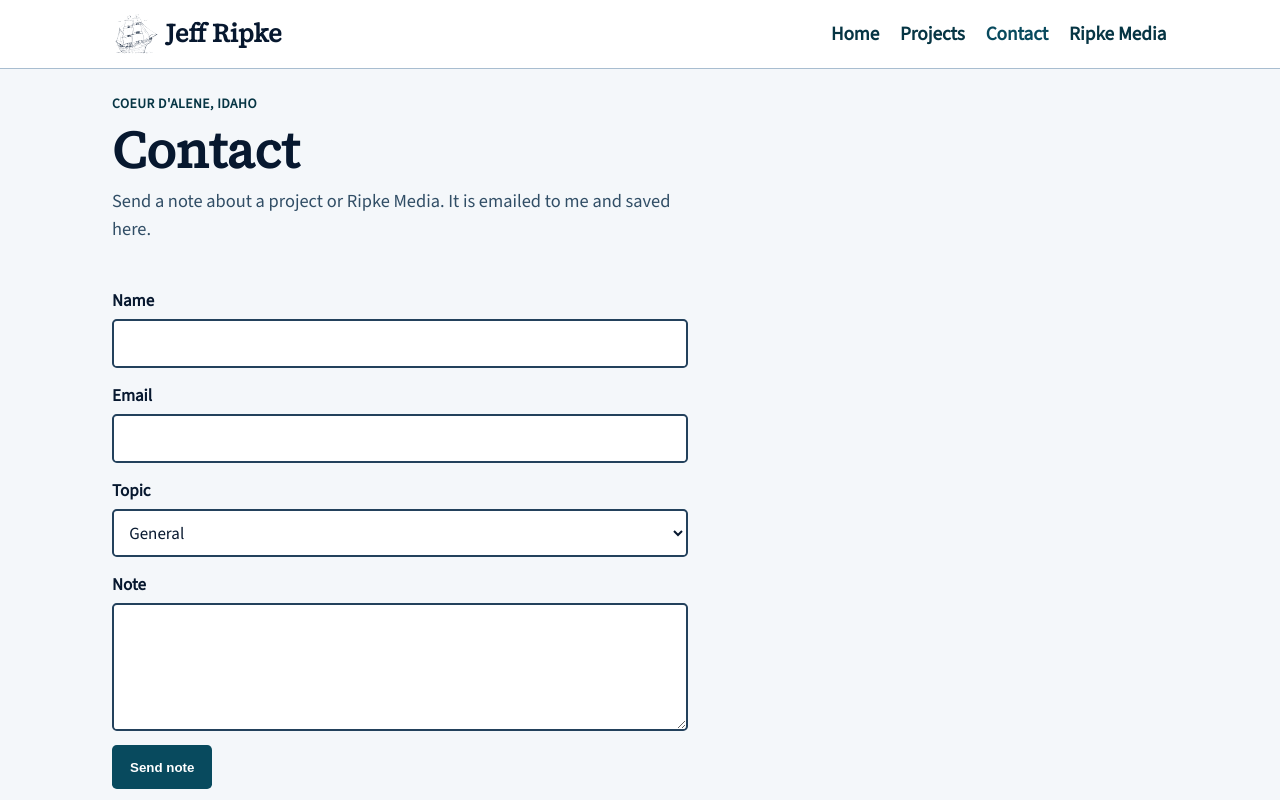
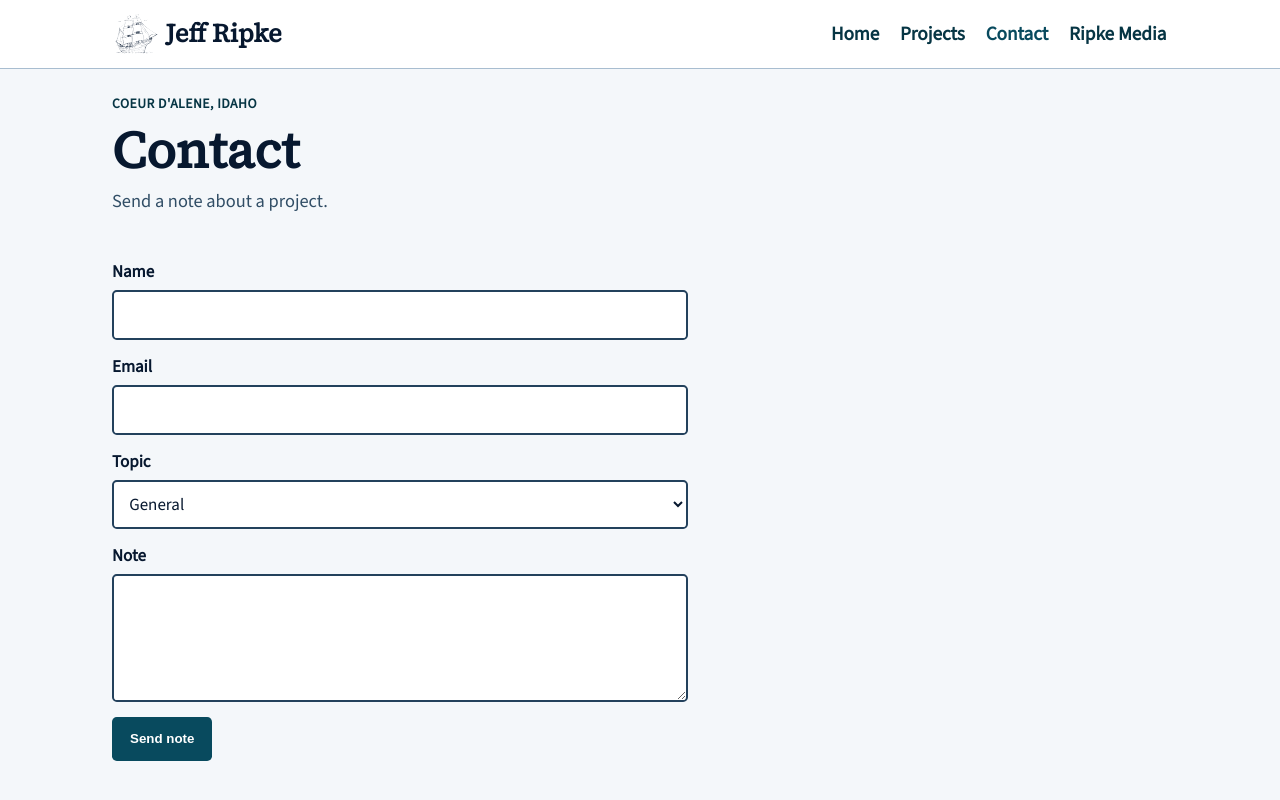
Before and after one commit to jripke74/www-jeffripke-com, a React (Vite) app in the folder client/: page /contact in a window 1280 px wide. Shown: the top 800 px of the page. Built offline with nearby package versions, Linux system fonts and the light colour scheme.

Commit message:
fix sentence

```diff
--- a/client/src/Contact.jsx
+++ b/client/src/Contact.jsx
@@ -57,8 +57,7 @@ export default function Contact() {
         <p className="eyebrow">Coeur d&apos;Alene, Idaho</p>
         <h1>Contact</h1>
         <p className="lede prose">
-          Send a note about a project or Ripke Media. It is emailed to me
-          and saved here.
+          Send a note about a project.
         </p>
       </header>
 
```
